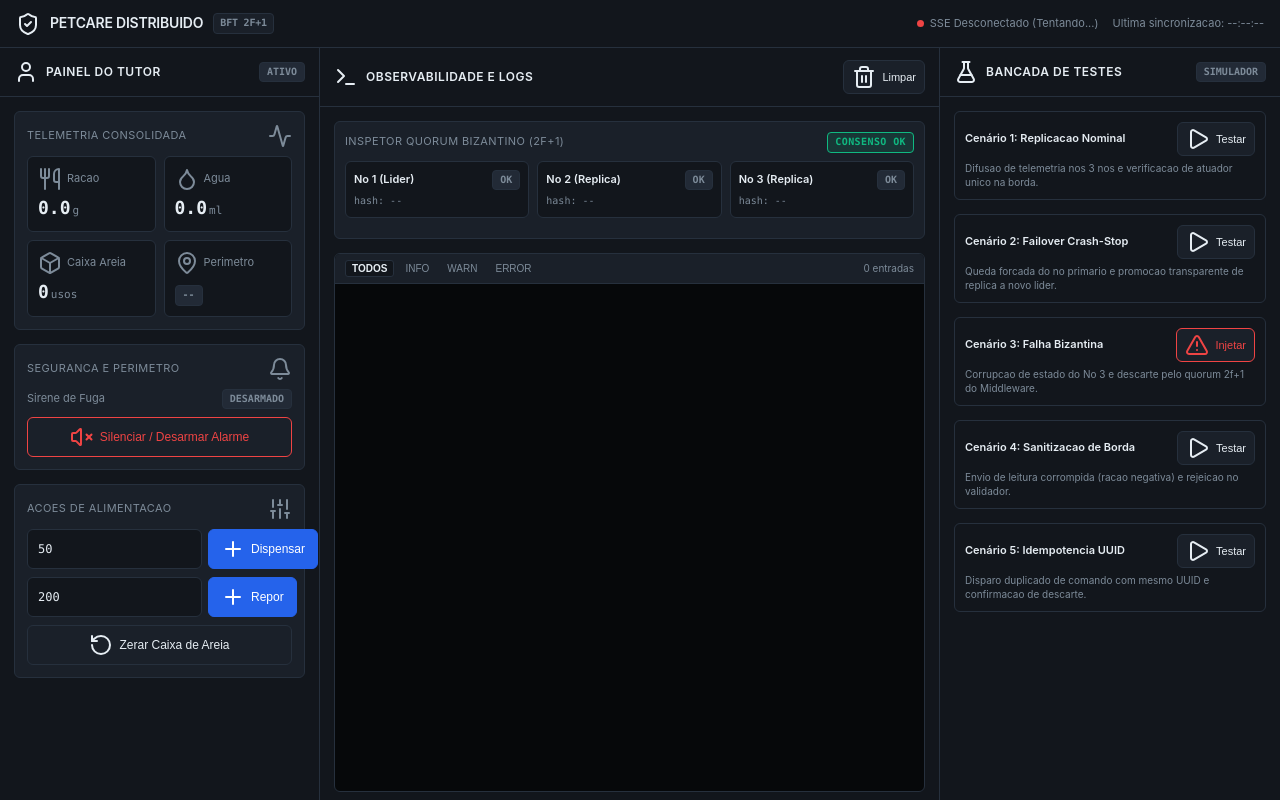
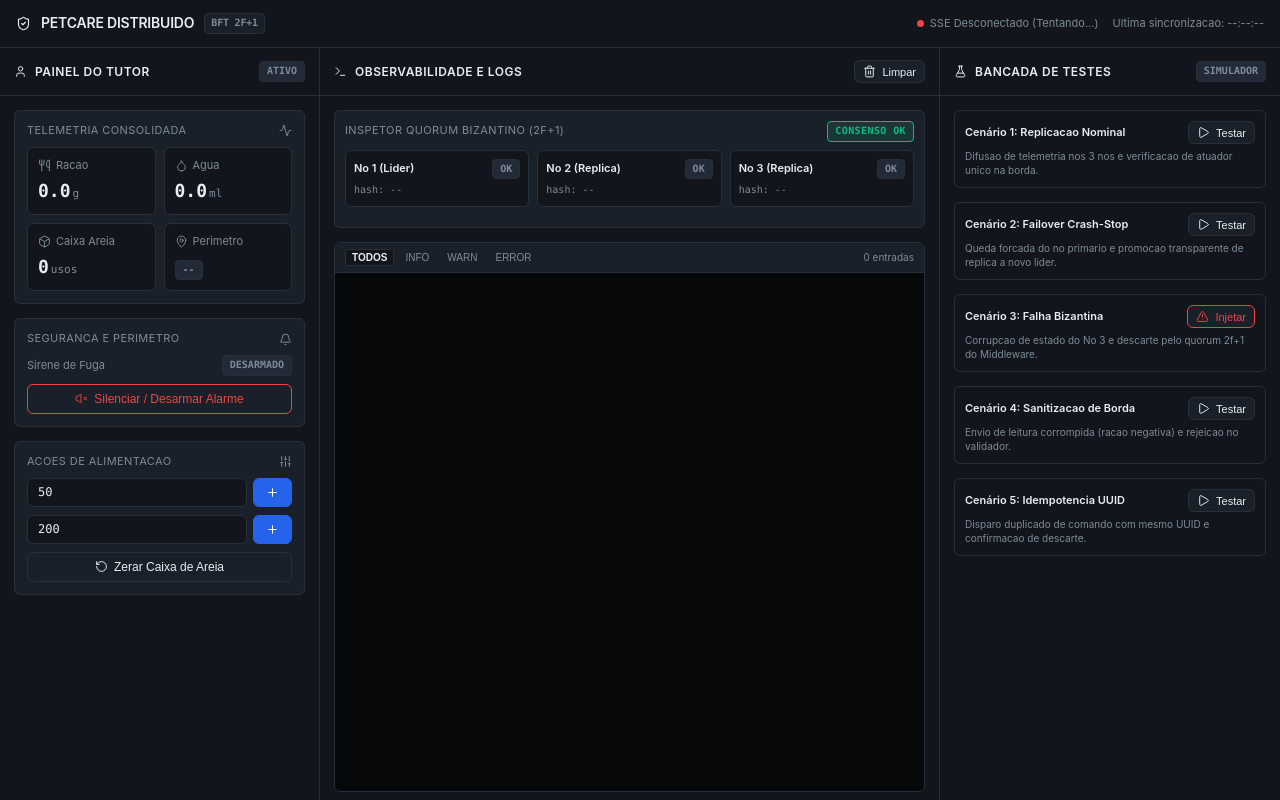
Before and after one commit to moimanu/pet-care, a plain HTML site: page web/index.html in a window 1280 px wide. Drawn offline with nearby package versions, Linux system fonts and the light colour scheme; no server answers.

Commit message:
feat(web): set uniform header heights, hide scrollbars, scale down icons, and set icon-only plus buttons

```diff
--- a/web/index.html
+++ b/web/index.html
@@ -103,16 +103,14 @@
           <div class="action-group">
             <div class="input-row">
               <input type="number" id="input-food-qty" class="input-text" value="50" min="1" step="5" placeholder="Gramas">
-              <button id="btn-dispense" class="btn btn-primary" aria-label="Dispensar racao">
+              <button id="btn-dispense" class="btn btn-primary" aria-label="Dispensar racao" title="Dispensar racao">
                 <i data-lucide="plus" aria-hidden="true"></i>
-                <span>Dispensar</span>
               </button>
             </div>
             <div class="input-row">
               <input type="number" id="input-water-qty" class="input-text" value="200" min="1" step="10" placeholder="Mililitros">
-              <button id="btn-water" class="btn btn-primary" aria-label="Repor agua">
+              <button id="btn-water" class="btn btn-primary" aria-label="Repor agua" title="Repor agua">
                 <i data-lucide="plus" aria-hidden="true"></i>
-                <span>Repor</span>
               </button>
             </div>
             <button id="btn-clean-litter" class="btn" style="width: 100%;" aria-label="Registrar limpeza da caixa de areia">
--- a/web/style.css
+++ b/web/style.css
@@ -21,6 +21,29 @@
   box-sizing: border-box;
   margin: 0;
   padding: 0;
+  scrollbar-width: none;
+  -ms-overflow-style: none;
+}
+
+*::-webkit-scrollbar {
+  display: none;
+  width: 0;
+  height: 0;
+  background: transparent;
+}
+
+[data-lucide],
+svg.lucide {
+  width: 13px;
+  height: 13px;
+  stroke-width: 1.8;
+  vertical-align: middle;
+  flex-shrink: 0;
+}
+
+.brand svg.lucide {
+  width: 15px;
+  height: 15px;
 }
 
 body {
@@ -112,7 +135,8 @@ main.dashboard-grid {
 }
 
 .panel-header {
-  padding: 12px 14px;
+  height: 48px;
+  padding: 0 14px;
   background-color: var(--surface);
   border-bottom: 1px solid var(--border);
   display: flex;
```
